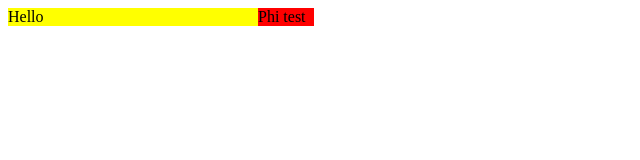
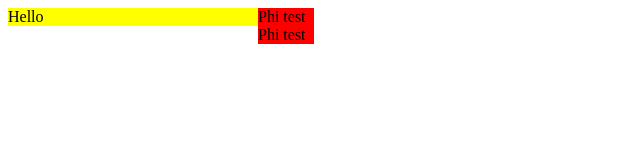
Before and after one commit to vonhutphi/test-phi, a plain HTML site: page index.html in a window 1280 px wide. Shown: the whole page, without its empty margins (0-640 px from the left). Drawn offline with Linux system fonts and the light colour scheme.

Commit message:
phi test 2

```diff
--- a/index.html
+++ b/index.html
@@ -11,6 +11,7 @@
     <div class="container">
       <div class="div1">Hello</div>
       <div class="div2">Phi test</div>
+      <div class="div2">Phi test</div>
     </div>
   </body>
 </html>
```
